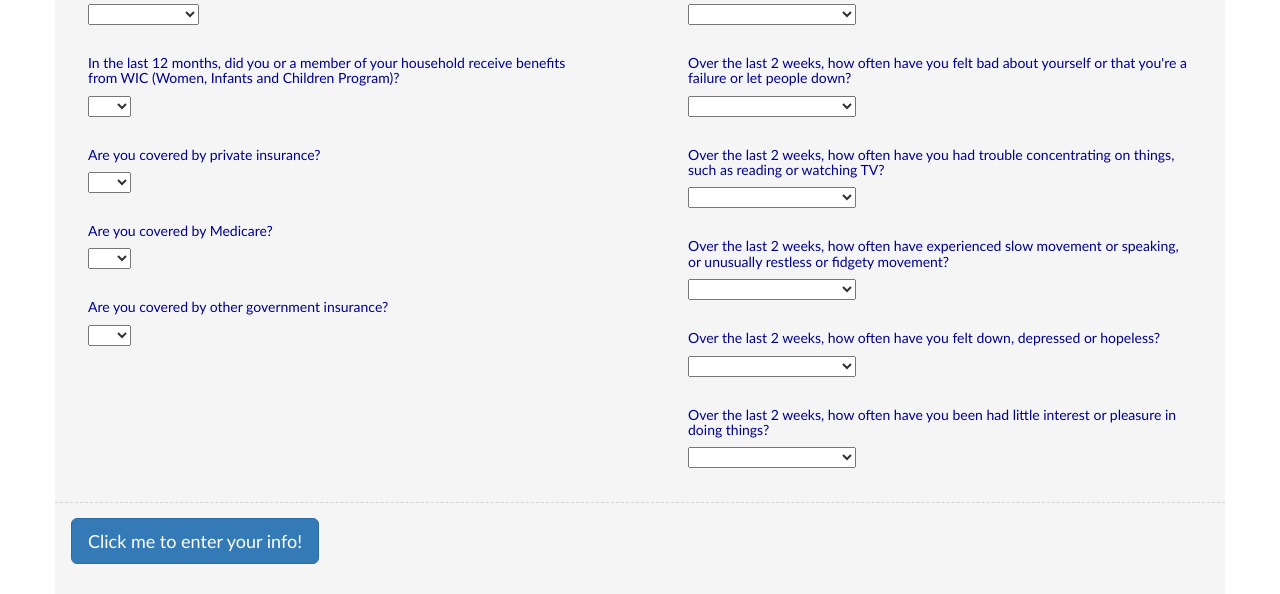
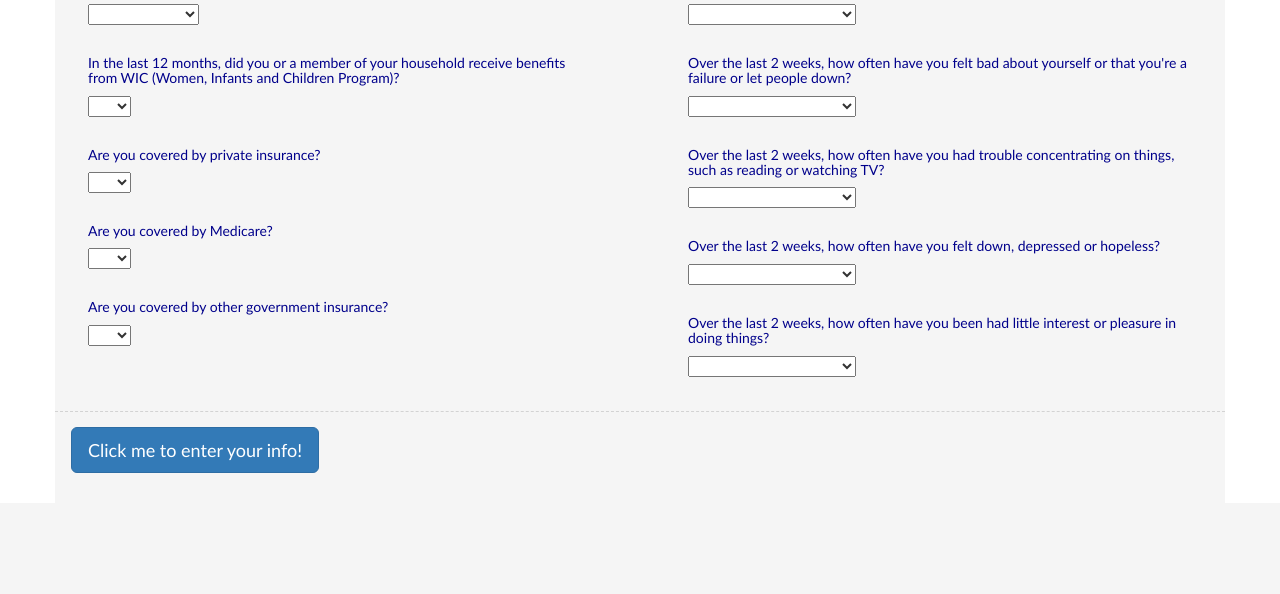
Before and after one commit to ikleinman/final_proj, a Flask app: page / in a window 1280 px wide. Shown: the part 853-1447 px from the top of the page. After the commit the page ends 1326 px from the top, so only its background shows below. Run offline with Flask 2, Linux system fonts and the light colour scheme; data that the repository does not hold is empty; some libraries are stand-ins or nearby versions.

Commit message:
removing bogus question

```diff
--- a/Features.txt
+++ b/Features.txt
@@ -17,10 +17,6 @@ SE
 DPQ070
 [Over the last 2 weeks, how often have you been bothered by the following problems:] trouble concentrating on things, such as reading the newspaper or watching TV?
 
-
-SE
-DPQ080
-[Over the last 2 weeks, how often have you been bothered by the following problems:] moving or speaking so slowly that other people could have noticed? Or the opposite - being so fidgety or restless that you have been moving around a lot more than usual?
 
 
 SE
--- a/templates/index.html
+++ b/templates/index.html
@@ -180,15 +180,6 @@
                                             <option value="3">Nearly everyday</option>
                                     </select>
                           <br><br>
-                          <h5 class="card-subtitle">Over the last 2 weeks, how often have experienced slow movement or speaking, or unusually restless or fidgety movement?</h5>
-                                    <select name="mvmt">
-                                        <option value="0"></option>
-                                            <option value="0">Not at all</option>
-                                            <option value="1">Several days</option>
-                                            <option value="2">More than half the days</option>
-                                            <option value="3">Nearly everyday</option>
-                                    </select>
-                          <br><br>
                           <h5 class="card-subtitle">Over the last 2 weeks, how often have you felt down, depressed or hopeless?</h5>
                                     <select name="depression">
                                         <option value="0"></option>
```
Also changed, not shown: 1 other file.
